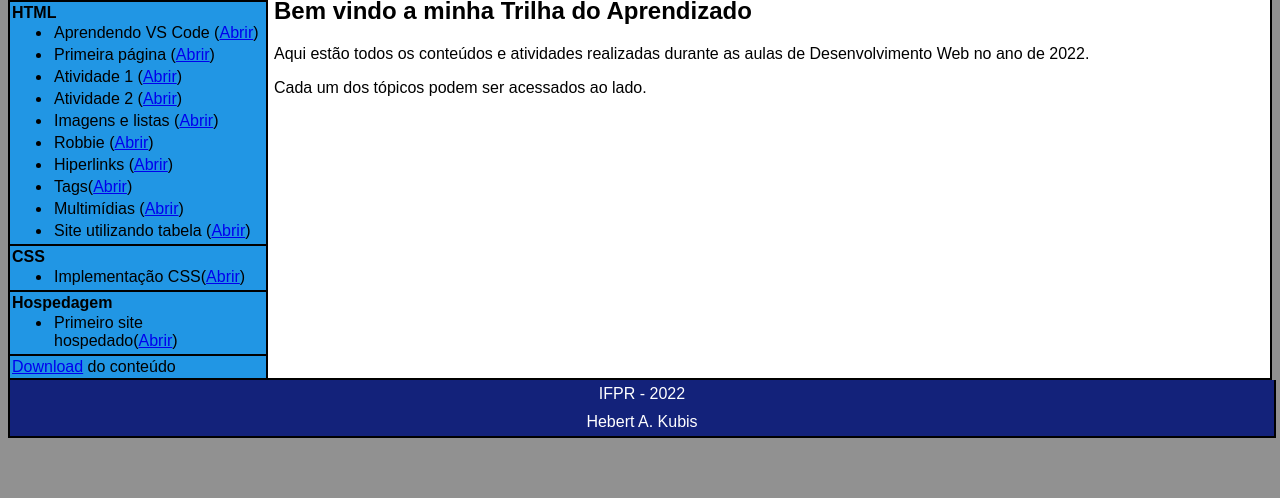
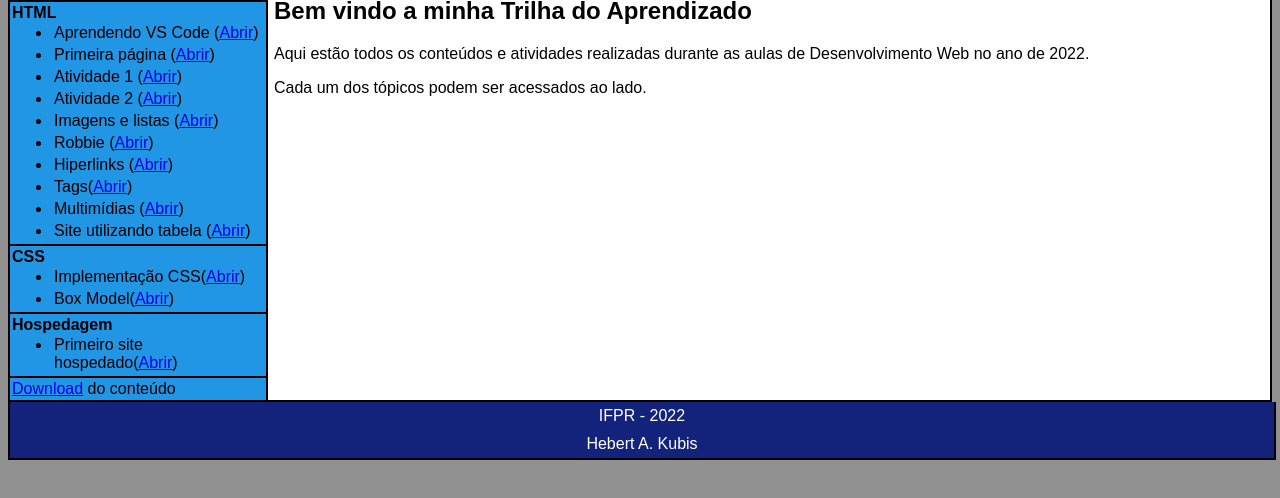
Before and after one commit to 2005HAK/TrilhaDoAprendizado, a plain HTML site: page index.html in a window 1280 px wide. Shown: the part 132-630 px from the top of the page. Drawn offline with Linux system fonts and the light colour scheme.

Commit message:
Box Model

```diff
--- a/index.html
+++ b/index.html
@@ -85,6 +85,7 @@
                     <li>
                         Implementação CSS(<a href="Sobre/Aula11 - CSS/CSS_inline.html" target="_blank">Abrir</a>)
                     </li>
+                    <li>Box Model(<a href="Sobre/Hebert Kubis - Atividade.pdf" target="_blank">Abrir</a>)</li>
                 </ul>
             </div>
 
```
Also changed, not shown: 1 other file.
